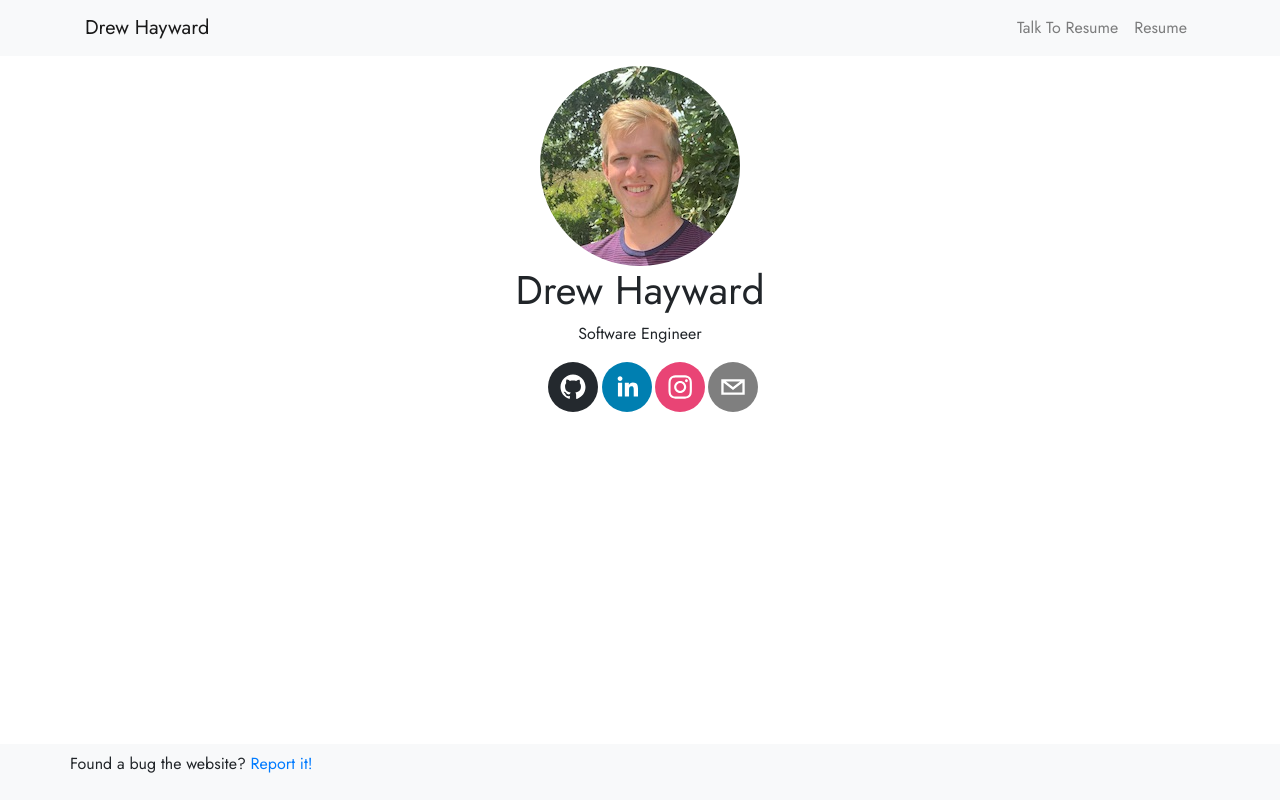
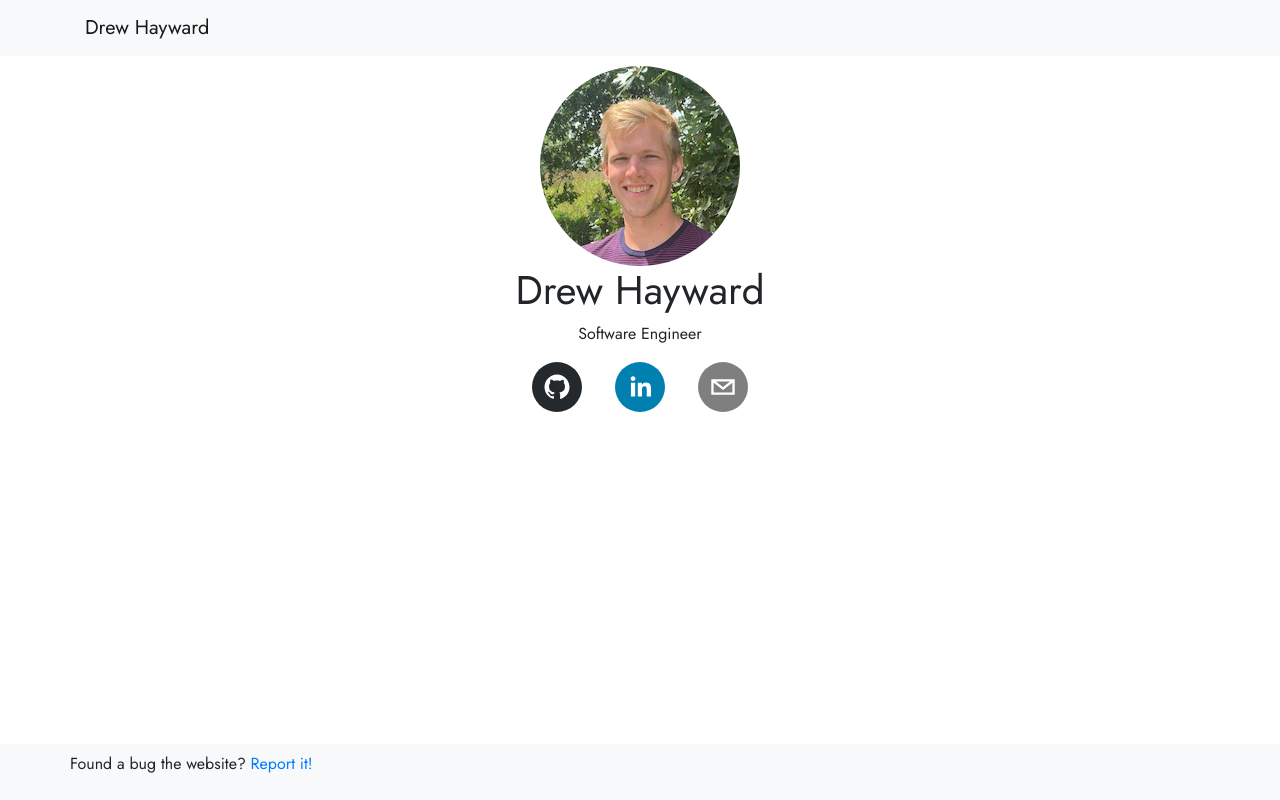
Before and after one commit to drewhayward/drewhayward.github.io, a React (Create React App) app: page /#/ in a window 1280 px wide. Built offline with nearby package versions, Linux system fonts and the light colour scheme; a web font is replaced by a local one.

Commit message:
remove old links/resume

```diff
--- a/package.json
+++ b/package.json
@@ -19,7 +19,7 @@
   "scripts": {
     "predeploy": "npm run build",
     "deploy": "gh-pages -b master -d build",
-    "start": "react-scripts start",
+    "start": "react-scripts --openssl-legacy-provider start",
     "build": "react-scripts build",
     "test": "react-scripts test",
     "eject": "react-scripts eject"
--- a/src/components/Navbar.js
+++ b/src/components/Navbar.js
@@ -10,15 +10,7 @@ const navbar = () =>
     <Navbar bg="light" expand="lg">
         <Container fluid='sm'>
             <Navbar.Brand  as={Link} to="/">Drew Hayward</Navbar.Brand>
-            {/* <Navbar.Toggle aria-controls="basic-navbar-nav" /> */}
             <Navbar.Collapse id="basic-navbar-nav">
-                <Nav className="ml-auto">
-                    <Nav.Link href="https://talktoresume.com">Talk To Resume</Nav.Link>
-                    <Nav.Link href="/drew_hayward_resume.pdf">Resume</Nav.Link>
-                {/* <Nav.Link as={Link} to="/">About</Nav.Link>
-                <Nav.Link as={Link} to="/publications">Publications</Nav.Link>
-                <Nav.Link as={Link} to="/projects">Projects</Nav.Link> */}
-                </Nav>
             </Navbar.Collapse>
         </Container>
     </Navbar>
--- a/src/components/SocialLinks.js
+++ b/src/components/SocialLinks.js
@@ -5,16 +5,13 @@ import { SocialIcon } from 'react-social-icons'
 const SocialLinks = () => (
     <Container >
         <Row style={{justifyContent:'center'}}>
-            <Col xs="2">
+            <Col>
                 <SocialIcon network="github" target="_blank" url="https://github.com/drewhayward"/>
             </Col>
-            <Col xs="2">
+            <Col>
                 <SocialIcon network="linkedin" target="_blank" url="https://www.linkedin.com/in/drew-hayward-b25886133/"/>
             </Col>
-            <Col xs="2">
-                <SocialIcon network="instagram" target="_blank" url="https://instagram.com/drewhayward"/>
-            </Col>
-            <Col xs="2">
+            <Col>
                 <SocialIcon network="email" target="_blank" url="mailto:d.andrew.hayward@gmail.com"/>
             </Col>
         </Row>
```
Also changed, not shown: 2 other files (tests, documents, lock files or other folders).
